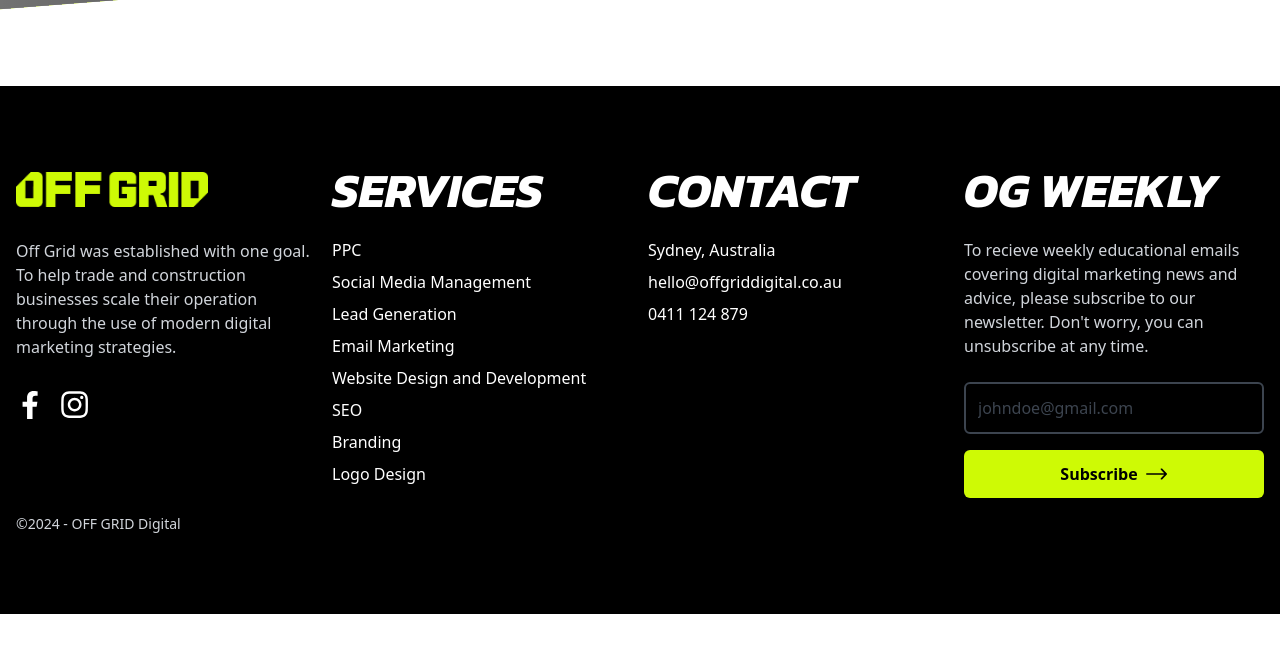
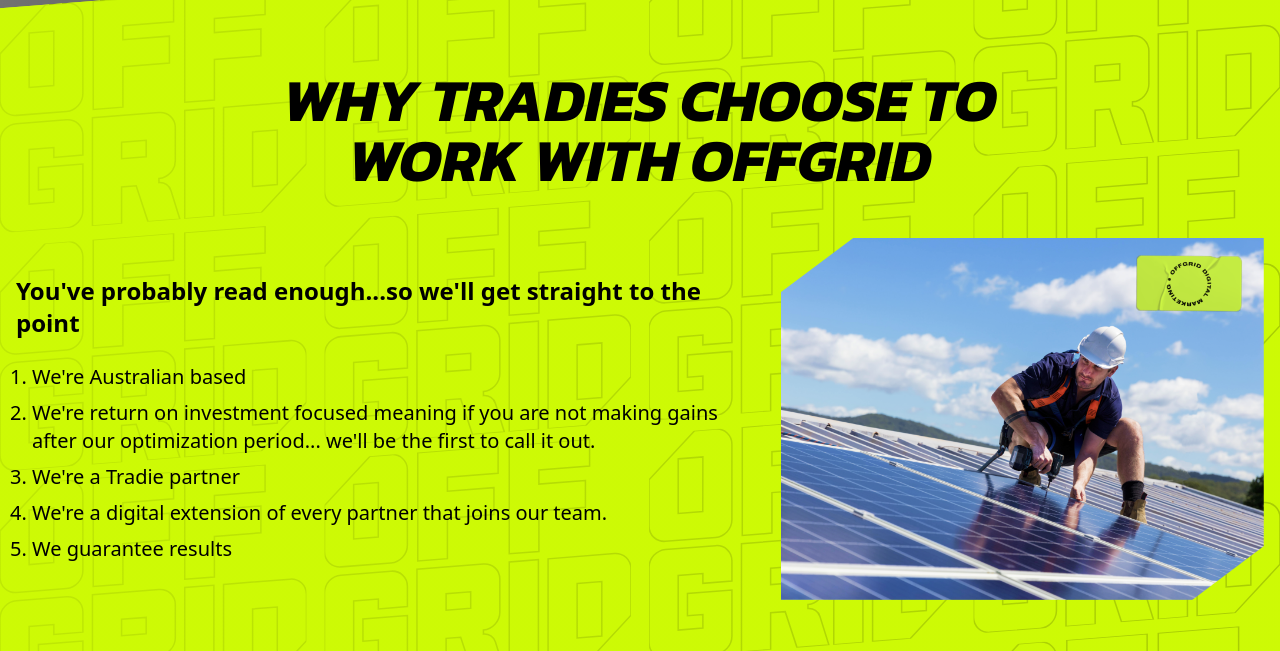
Before and after one commit to chiroro-jr/offgrid-astro, an Astro site: page / in a window 1280 px wide. Shown: the part 3134-3785 px from the top of the page. Before the commit the page ends 3748 px from the top, so only its background shows below. Built offline with nearby package versions, Linux system fonts and the light colour scheme; Astro itself is replaced by a stand-in of ours; grey boxes are pictures that could not be loaded.

Commit message:
add why offgrid section

```diff
--- /dev/null
+++ b/src/components/homepage/WhyOffGrid.astro
@@ -0,0 +1,75 @@
+---
+import { Image } from 'astro:assets'
+import whyOffGridImg from '../../assets/images/why-offgrid.png'
+import offGridSticker from '../../assets/images/offgrid-sticker-2.png'
+---
+
+<section>
+  <div class="skew">
+    <div class="container mx-auto px-4">
+      <div class="content space-y-8 text-black md:space-y-10 lg:space-y-12">
+        <h2
+          class="mx-auto max-w-[20ch] text-center font-kanit text-4xl font-bold uppercase italic md:text-5xl lg:text-6xl"
+        >
+          Why tradies choose to work with offgrid
+        </h2>
+        <div class="space-y-8 md:flex md:gap-4 md:space-y-0">
+          <div class="space-y-4 md:grid md:content-center lg:space-y-6">
+            <h3 class="text-lg font-semibold md:text-lg lg:text-2xl">
+              You've probably read enough...so we'll get straight to the point
+            </h3>
+            <ol class="space-y-2 pl-4 lg:text-xl">
+              <li>We're Australian based</li>
+              <li>
+                We're return on investment focused meaning if you are not making
+                gains after our optimization period... we'll be the first to
+                call it out.
+              </li>
+              <li>We're a Tradie partner</li>
+              <li>
+                We're a digital extension of every partner that joins our team.
+              </li>
+              <li>We guarantee results</li>
+            </ol>
+          </div>
+          <div class="images relative">
+            <Image
+              class="h-full w-full object-cover"
+              src={whyOffGridImg}
+              alt=""
+            />
+            <Image
+              class="absolute -right-2 -top-8"
+              src={offGridSticker}
+              alt=""
+            />
+          </div>
+        </div>
+      </div>
+    </div>
+  </div>
+</section>
+
+<style>
+  .skew {
+    padding-block: 7rem;
+    background-color: var(--color-brand-1);
+    background-image: var(--gradient-2),
+      url('../../assets/images/offgrid-mask.svg');
+    transform: skewY(-4.5deg) translateY(-8rem);
+    background-repeat: no-repeat;
+    background-size: cover;
+  }
+
+  .content {
+    transform: skewY(4.5deg);
+  }
+
+  ol {
+    list-style-type: decimal;
+  }
+
+  .images {
+    clip-path: polygon(15% 0, 100% 0, 100% 85%, 85% 100%, 0 100%, 0 15%);
+  }
+</style>
--- a/src/pages/index.astro
+++ b/src/pages/index.astro
@@ -3,10 +3,12 @@
 import Header from '../components/homepage/Header.astro'
 import GetSerious from '../components/homepage/GetSerious.astro'
 import BaseLayout from '../layouts/BaseLayout.astro'
+import WhyOffGrid from '../components/homepage/WhyOffGrid.astro'
 ---
 
 <BaseLayout title="Home">
   <Header />
   <About />
   <GetSerious />
+  <WhyOffGrid />
 </BaseLayout>
```
Also changed, not shown: src/assets/images/offgrid-sticker-2.png (added), src/assets/images/why-offgrid.png (added).
